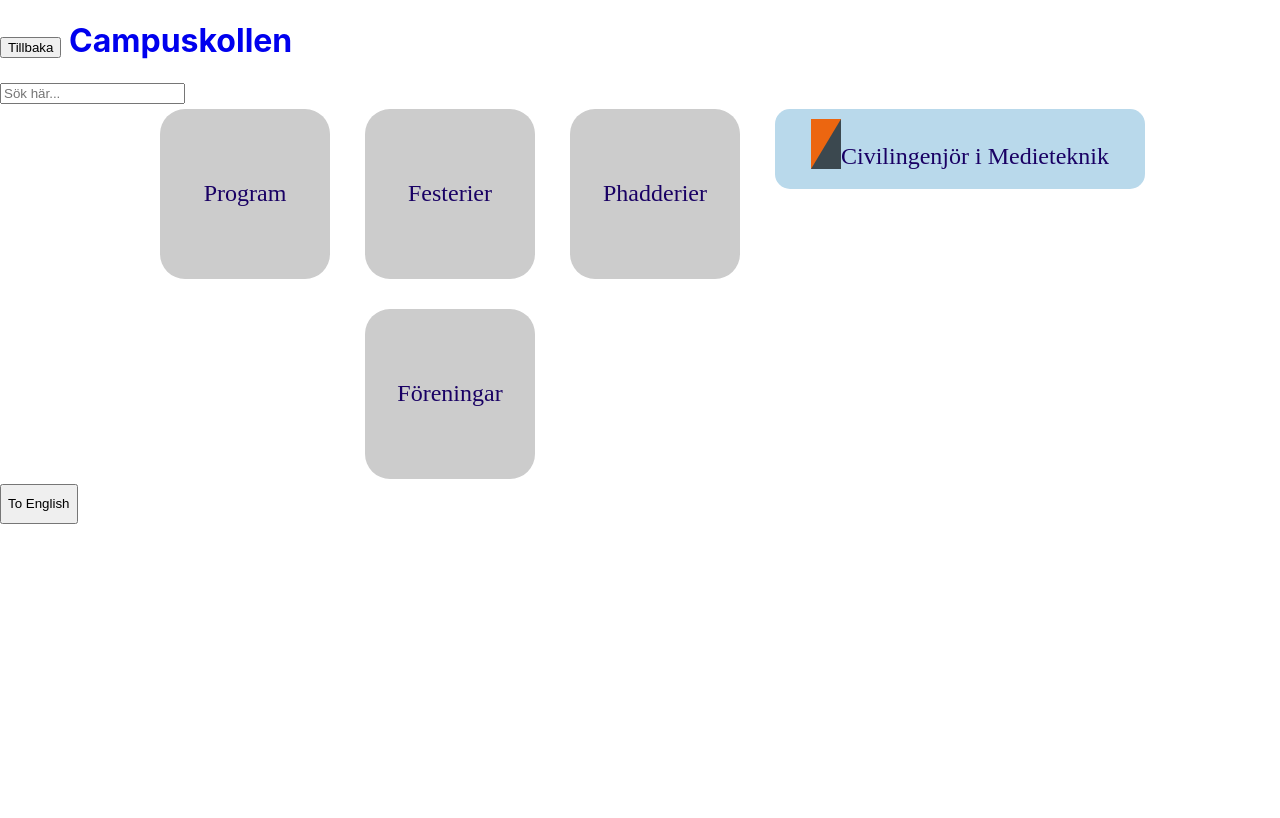
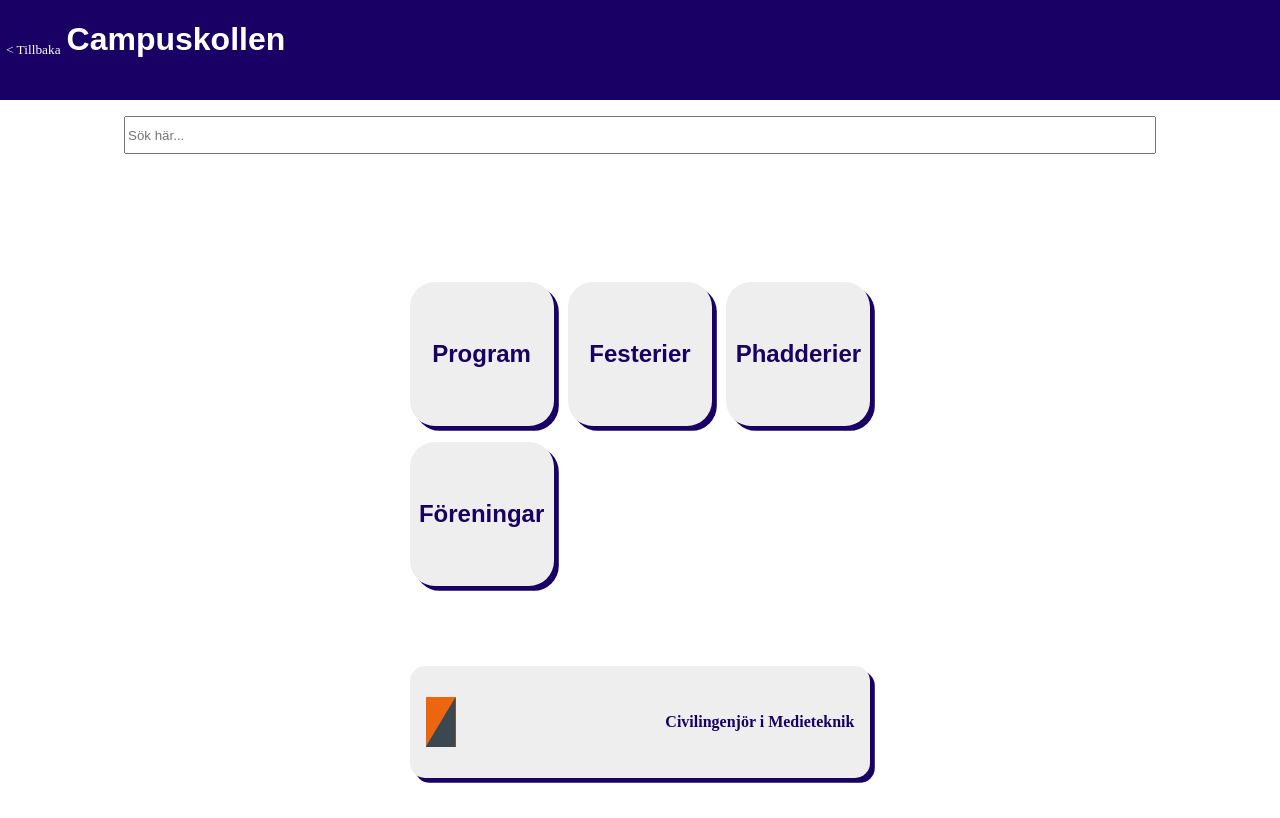
Before and after one commit to Marvin1227/Campuskollen, a React (Create React App) app: page / in a window 1280 px wide. Built offline with nearby package versions, Linux system fonts and the light colour scheme; a web font is replaced by a local one.

Commit message:
renovering av home page

```diff
--- a/src/App.css
+++ b/src/App.css
@@ -2,87 +2,138 @@
   --blu: #190064;
   --liublu: #00b3e0;
 }
-
+html {
+  width: 100%;
+  height: 100%;
+  font-family: kulturista-web, serif;
+}
+body {
+  background-color: #FFF;
+  margin: 0;
+  height: 100%;
+}
+a {
+  text-decoration: none;
+  color: inherit;
+}
 p {
   font-family: kulturista-web, serif;
   color: var(--blu);
   font-weight: 400;
   font-style: normal;
 }
-
-.Knapp {
+h1 {
+  color: #FFF;
+  font-family: auto-pro-new, sans-serif;
+}
+h2 {
+  color: var(--blu);
+  font-family: auto-pro-new, sans-serif;
+  font-size: 1.5rem;
+}
+h3 {
+  color: var(--blu);
+  font-family: kulturista-web, serif;
+  font-size: 1rem;
+  margin: 0;
+}
+button {
+  background-color: inherit;
+  font-family: kulturista-web, serif;
+  font-weight: 400;
+  color: white;
+  border: none;
+}
+input {
+  width: 80%;
+  height: 2rem;
+  margin: 1rem 1rem 0 1rem;
+}
+.home {
   display: flex;
+  flex-direction: column;
+  align-items: center;
+}
+.header {
+  width: 100%;
+  height: 100px;
+  display: flex;
+  background-color: var(--blu);
+}
+.search {
+  width: 100%;
+  margin: 0;
+  display: flex;
+  flex-direction: column;
+  align-items: center;
+}
+.dropdown{
+  max-height: 7rem;
+  overflow-y: scroll;
+  width: 80%;
+  position: absolute;
+  margin-top: 3.5rem;
+}
+.dropdown-row {
+  padding: .2rem 0;
+}
+.selections {
+  width: 80%;
+  display: flex;
+  flex-wrap: wrap;
+  flex-direction: row;
+  justify-content: space-between;
+  row-gap: 1rem;
+  padding-top: 1rem;
+  padding-bottom: 5rem;
+}
+.btn-container {
+  display: flex;
+  flex-direction: column;
+  align-items: center;
+  margin-top: 7rem;
+}
+.knapp {
+  display: flex;
+  color: var(--blu);
+  height: 7rem;
+  width: 7rem;
+  background-color: #EEE;
+  box-shadow: var(--blu) .3rem .3rem;
+  align-items: center;
+  justify-content: center;
+  flex-direction: column;
+  padding: 1rem;
+  border-radius: 25px;
+  transition: background-color 0.5s ease-out 100ms;
+}
+.knapp:hover {
+  background-color: var(--liublu);
+}
+.random {
+  width: 80%;
+}
+.KnappProg {
+  display: flex;
+  align-items: center;
+  justify-content: space-between;
   font-family: auto-pro-new, sans-serif;
   font-weight: 700;
   font-style: normal;
   font-size: 1.5rem;
-  color: var(--blu);
-  height: 150px;
-  width: 150px;
-  background-color: #CCC;
-  align-items: center;
-  justify-content: center;
-  flex-direction: column;
-  margin: 5px;
-  padding: 10px;
-  border-radius: 25px;
-  transition: background-color 0.5s ease-out 100ms
-}
-
-.Knapp:hover {
-  background-color: var(--liublu);
-}
-.removeUnderline {
-  text-decoration: none;
-}
-
-.KnappProg {
-  display: flex;
-  font-family: auto-pro-new, sans-serif;
-  font-weight: 700;
-  font-style: normal;
-  font-size: 1.5rem;
-  height: 60px;
-  width: 350px;
-  background-color: #B9D9EB;
-
-  justify-content: center;
-  padding: 10px;
-  margin: 5px;
+  height: 7rem;
+  background-color: #EEE;
+  box-shadow: var(--blu) .3rem .3rem;
   border-radius: 15px;
+  padding: 0 1rem;
 }
 .Flagga {
   height: 40px;
 }
 
-.KnappWrapper1 {
-  width: 50%;
-  min-height: 100%;
-  display: flex;
-  flex-wrap: wrap;
-  flex-direction: row;
-  justify-content: space-evenly;
-  row-gap: 20px;
-}
-
-.homeButton {
-  text-decoration: none;
-  flex-direction: row;
-}
-
-.container{
-  display: flex;
-}
-
 .backArrow{
   flex-direction: row;
 }
-.header {
-  width: 100%;
-  height: 100px;
-  display: block;
-}
-
 .innerHeader {
   width: 500px;
   height: 100%;
@@ -92,21 +143,6 @@
 
 }
 
-.homeBody {
-  display: flex;
-  justify-content: center;
-}
-
-.Wrapper{
-
-}
-.Dropdown{
-  max-height: 150px;
-  overflow-y: scroll;
-}
-.Searchbar{
-
-}
 .button_color{
   width: 30px;
   height: 50px;
@@ -120,6 +156,3 @@
 .Name{
   font-weight: bold;
 }
-
-.change_lang{
-}
--- a/src/App.js
+++ b/src/App.js
@@ -15,6 +15,7 @@
      <div>
        <Helmet>
         <link rel="stylesheet" href="https://use.typekit.net/tjg5yvi.css"/>
+        <meta name="viewport" content="width=device-width, initial-scale=1" />
         </Helmet>
         <BrowserRouter>
           <Routes>
--- a/src/Home.js
+++ b/src/Home.js
@@ -29,23 +29,26 @@
     var random = "groups[num].nameSW";
     if(lang == "SW"){
         return (
-            <div className="Home">
-                <div className="container">
+            <div className="home">
+                <div className="header">
+
+                <TillbakaKnapp className="backArrow"/>
                     <h1>
-                        <TillbakaKnapp className="backArrow"/>
-                        <Link className="homeButton" to={"/"}> Campuskollen</Link>
+                        <Link to={"/"}> Campuskollen</Link>
                     </h1>
                 </div>
 
                     <Searchbar/>
-                    <div className="homeBody">
-                        <div className="KnappWrapper1">
+                    <div className="btn-container">
+                        <div className="selections">
                             <Knapp titel="Program" link="Program"/>
                             <Knapp titel="Festerier" link="Festeri"/>
                             <Knapp titel="Phadderier" link="Phadderi"/>
                             <Knapp titel={forening} link="Förening"/>
                         </div>
+                        <div className="random">
                         <KnappProg titel={groups[num].nameSW} link={groups[num].code} color={groups[num].color} color2={groups[num].color2}/>
+                        </div>
                     </div>
                     <div className="change_lang"> {<Flagga onLang={onLang}/>}
                 </div>
@@ -56,23 +59,26 @@
 
     }else if (lang == "EN") {
         return (
-            <div className="Home">
-                <div className="container">
+            <div className="home">
+                <div className="header">
+
+                <TillbakaKnapp className="backArrow"/>
                     <h1>
-                        <TillbakaKnapp className="backArrow"/>
                         <Link className="homeButton" to={"/"}> Campuskollen</Link>
                     </h1>
                 </div>
 
                     <Searchbar/>
-                    <div className="homeBody">
-                        <div className="KnappWrapper1">
+                    <div className="btn-container">
+                        <div className="selections">
                             <Knapp titel="Program" link="Program"/>
                             <Knapp titel="Festerier" link="Festeri"/>
                             <Knapp titel="Phadderier" link="Phadderi"/>
                             <Knapp titel={forening} link="Förening"/>
                         </div>
+                        <div className="random">
                         <KnappProg titel={groups[num].nameEN} link={groups[num].code} color={groups[num].color} color2={groups[num].color2}/>
+                        </div>
                     </div>
                     <div className="change_lang"> {<Flagga onLang={onLang}/>}
                 </div>
--- a/src/Knapp.js
+++ b/src/Knapp.js
@@ -6,9 +6,9 @@
 function Knapp(props) {
 
   return (
-    <Link className="removeUnderline" to={"/"+props.link}>
-        <div className="Knapp">
-            <p>{props.titel}</p>
+    <Link to={"/"+props.link}>
+        <div className="knapp">
+            <h2>{props.titel}</h2>
         </div>
     </Link>
   );
--- a/src/KnappProg.js
+++ b/src/KnappProg.js
@@ -6,10 +6,10 @@
 function KnappProg(props) {
 
   return (
-    <Link className="removeUnderline" to={"/info/"+props.link}>
+    <Link to={"/info/"+props.link}>
         <div className="KnappProg">
             <div style={{backgroundColor:props.color}} className="button_color"><div style={{backgroundColor:props.color2}} className="button_color2"/></div>
-            <p>{props.titel}</p>
+            <h3>{props.titel}</h3>
         </div>
     </Link>
   );
--- a/src/TillbakaKnapp.js
+++ b/src/TillbakaKnapp.js
@@ -7,13 +7,13 @@
 //tillbakaknapp
 function TillbakaKnapp(props) {
 
-    var buttonText = "Tillbaka";
+    var buttonText = "< Tillbaka";
 
     if(lang == "SW"){
-        buttonText = "Tillbaka";
+        buttonText = "< Tillbaka";
 
     }else if (lang == "EN") {
-        buttonText = "Back";
+        buttonText = "< Back";
 
     }
 
--- a/src/searchbar.js
+++ b/src/searchbar.js
@@ -46,12 +46,10 @@
     }
 
     return (
-    <div className="Wrapper">
-        <div>
-            <input className="Searchbar" type="text" placeholder={barText} onChange={setSearchString} />
-        </div>
-        <div className="Dropdown">
-            {sortw.map((group) => (<Link to={"/info/"+group.code}><div className="dropdown-row" > {eval("group.name"+lang)}</div></Link>))}
+    <div className="search">
+        <input className="Searchbar" type="text" placeholder={barText} onChange={setSearchString} />
+        <div className="dropdown">
+            {sortw.map((group) => (<Link to={"/info/"+group.code}><div className="dropdown-row"><h3>{eval("group.name"+lang)}</h3></div></Link>))}
         </div>
     </div>
     );
```
